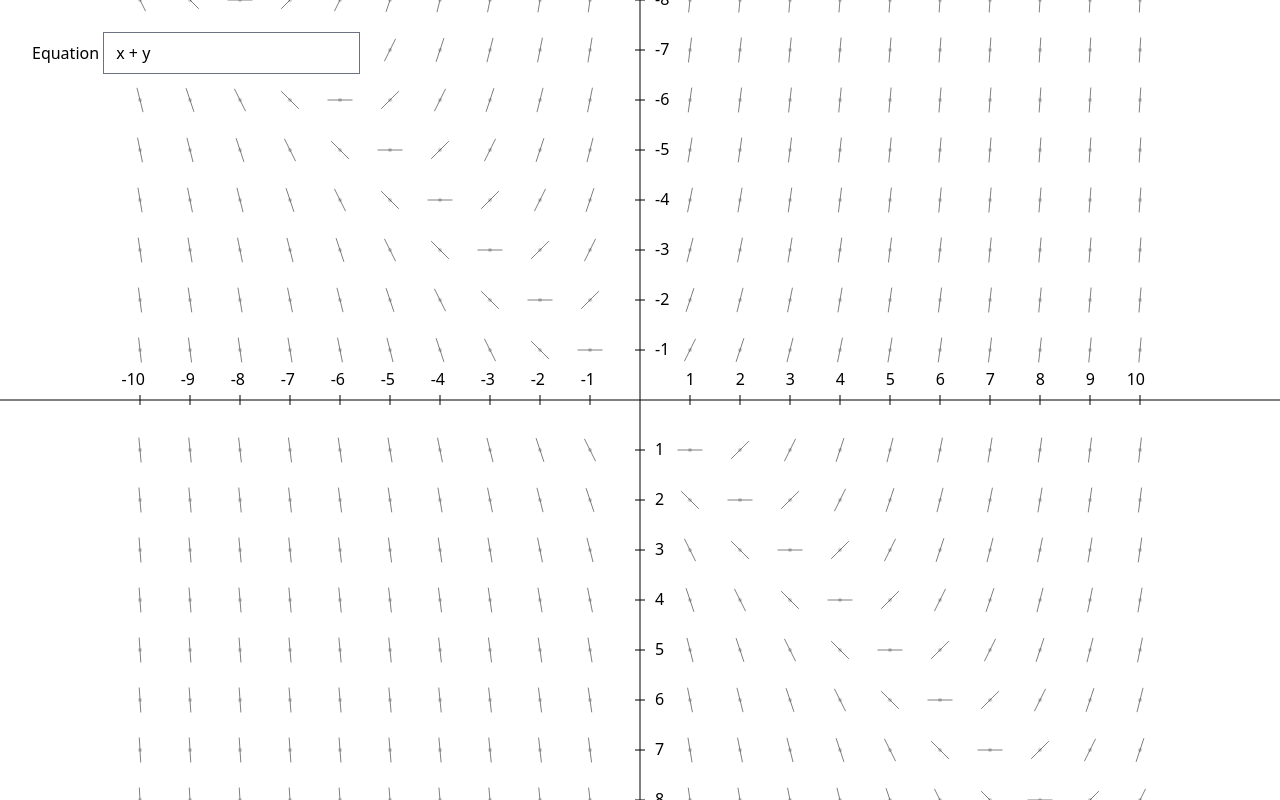
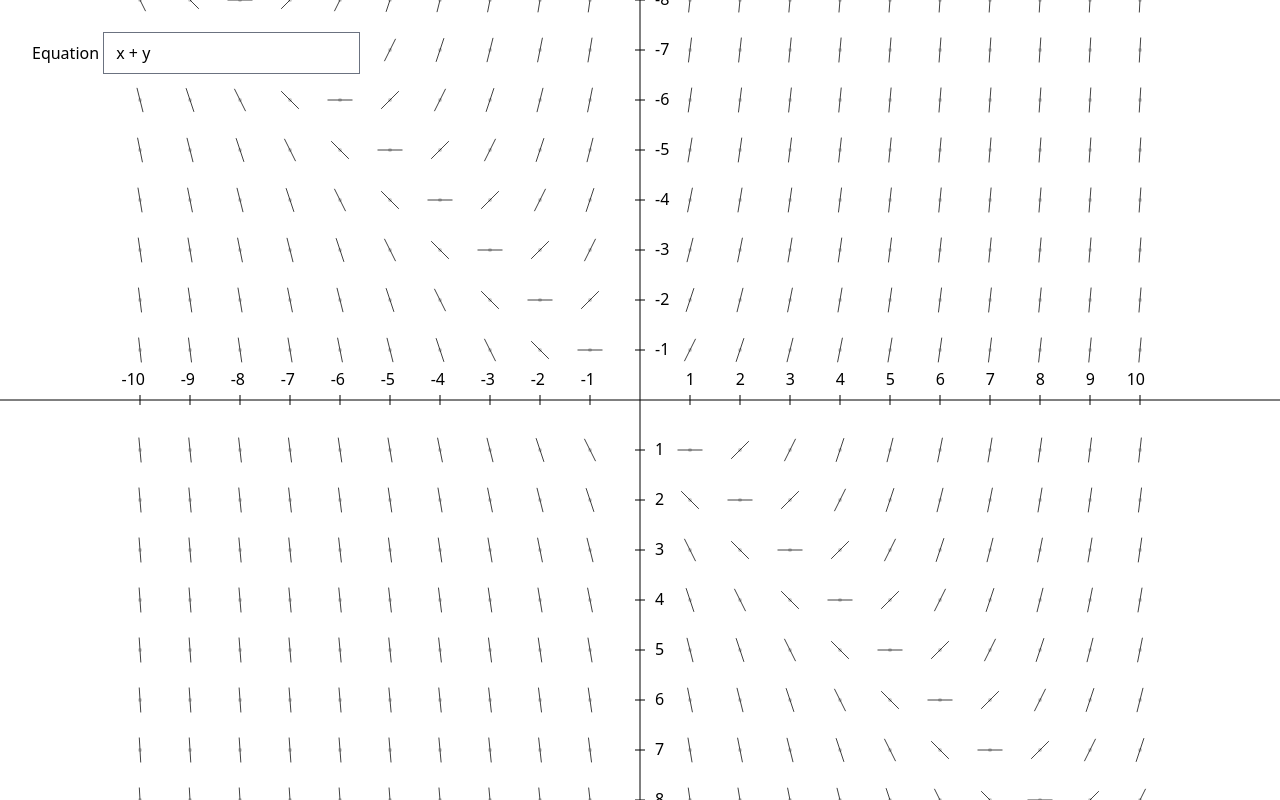
Before and after one commit to Rayn322/slope-field, a SvelteKit app: page / in a window 1280 px wide. Built offline with nearby package versions, Linux system fonts and the light colour scheme.

Commit message:
Increase opacity of slope lines

```diff
--- a/src/routes/+page.svelte
+++ b/src/routes/+page.svelte
@@ -92,7 +92,7 @@
 				x2={width / 2 + x2 * scale}
 				y2={height / 2 - y2 * scale}
 				stroke="black"
-				opacity="0.5"
+				opacity="0.75"
 			/>
 		{/each}
 	{/each}
```
